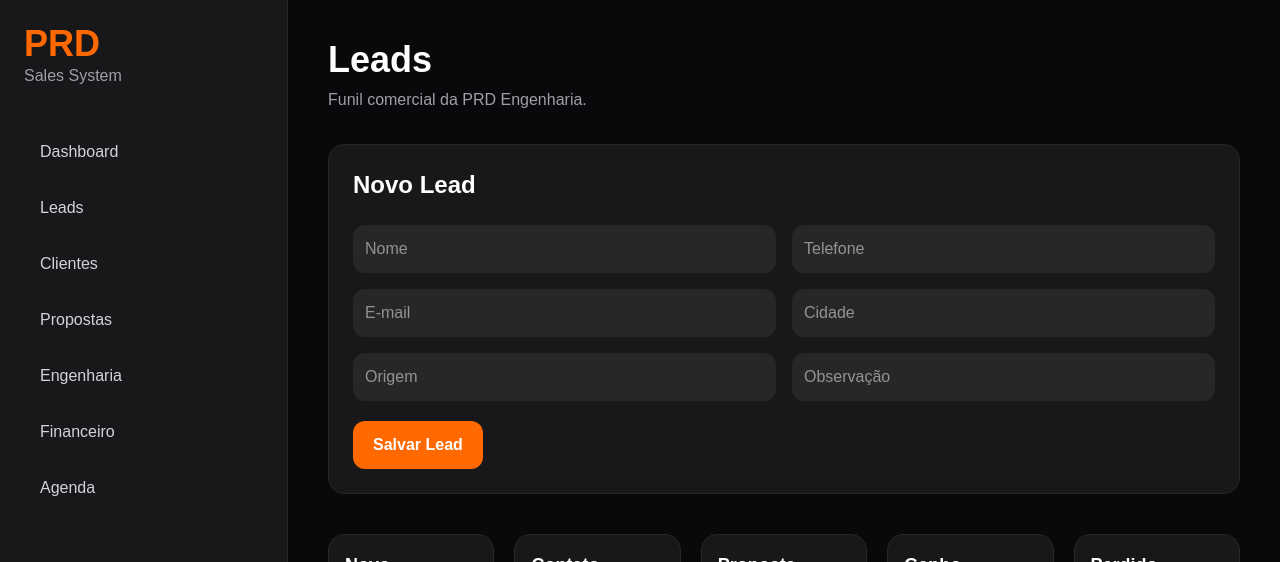
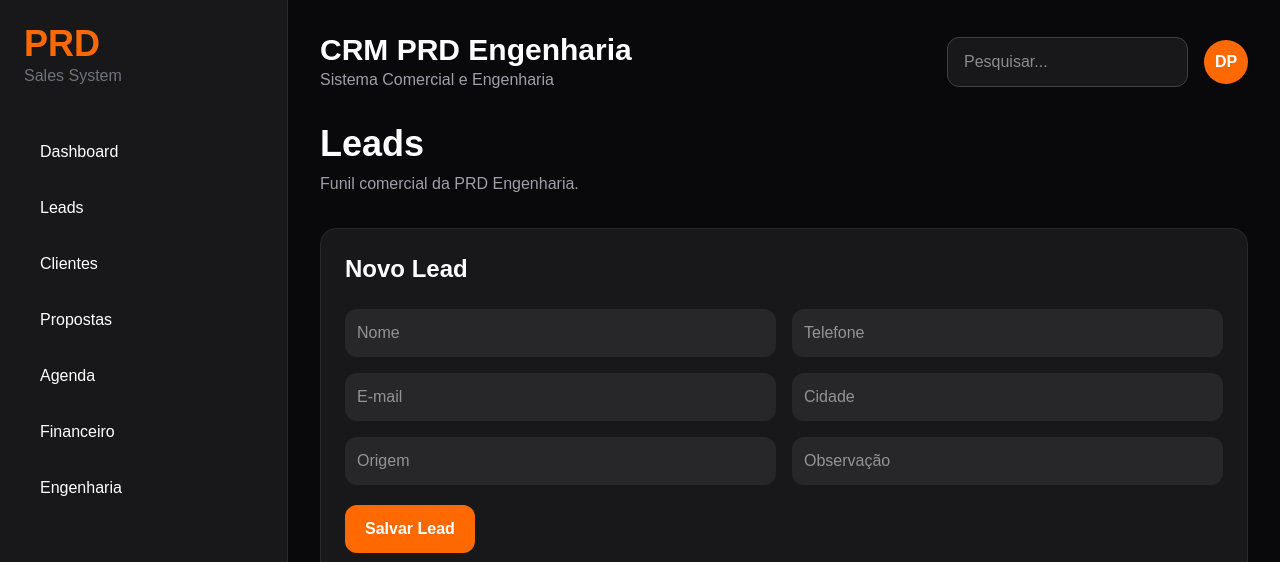
Before and after one commit to panazzolo100-netizen/prd-sales-system, a Next.js app: page /leads in a window 1280 px wide. Shown: the top 562 px of the page. Built offline with nearby package versions, Linux system fonts and the light colour scheme; no server answers; the database is empty.

Commit message:
Organiza services e types do modulo leads

```diff
--- a/components/AppLayout.tsx
+++ b/components/AppLayout.tsx
@@ -1,36 +1,54 @@
 import Link from "next/link";
+import { Topbar } from "./Topbar";
 
-export function AppLayout({ children }: { children: React.ReactNode }) {
-  const menu = [
-    ["Dashboard", "/"],
-    ["Leads", "/leads"],
-    ["Clientes", "/clientes"],
-    ["Propostas", "/propostas"],
-    ["Engenharia", "/engenharia"],
-    ["Financeiro", "/financeiro"],
-    ["Agenda", "/agenda"],
-  ];
+const menu = [
+  { nome: "Dashboard", rota: "/" },
+  { nome: "Leads", rota: "/leads" },
+  { nome: "Clientes", rota: "/clientes" },
+  { nome: "Propostas", rota: "/propostas" },
+  { nome: "Agenda", rota: "/agenda" },
+  { nome: "Financeiro", rota: "/financeiro" },
+  { nome: "Engenharia", rota: "/engenharia" },
+];
 
+export function AppLayout({
+  children,
+}: {
+  children: React.ReactNode;
+}) {
   return (
     <main className="flex min-h-screen bg-zinc-950 text-white">
       <aside className="w-72 border-r border-zinc-800 bg-zinc-900 p-6">
-        <h1 className="text-4xl font-black text-orange-500">PRD</h1>
-        <p className="mb-10 text-zinc-400">Sales System</p>
+
+        <h1 className="text-4xl font-black text-orange-500">
+          PRD
+        </h1>
+
+        <p className="mb-10 text-zinc-500">
+          Sales System
+        </p>
 
         <nav className="space-y-2">
-          {menu.map(([label, href]) => (
+          {menu.map((item) => (
             <Link
-              key={href}
-              href={href}
-              className="block rounded-xl px-4 py-3 text-zinc-300 hover:bg-zinc-800 hover:text-white"
+              key={item.rota}
+              href={item.rota}
+              className="block rounded-xl px-4 py-3 transition hover:bg-zinc-800"
             >
-              {label}
+              {item.nome}
             </Link>
           ))}
         </nav>
+
       </aside>
 
-      <section className="flex-1 p-10">{children}</section>
+      <section className="flex-1 p-8">
+
+        <Topbar />
+
+        {children}
+
+      </section>
     </main>
   );
 }
--- a/components/FollowUpList.tsx
+++ b/components/FollowUpList.tsx
@@ -0,0 +1,28 @@
+export function FollowUpList() {
+  const clientes = [
+    "Fazenda Santa Luzia",
+    "Mercado União",
+    "Auto Elétrica Silva",
+    "Agro MT",
+    "Posto Brasil",
+  ];
+
+  return (
+    <div className="rounded-2xl border border-zinc-800 bg-zinc-900 p-6">
+      <h2 className="mb-6 text-xl font-semibold">
+        Próximos Follow-ups
+      </h2>
+
+      <div className="space-y-3">
+        {clientes.map((cliente) => (
+          <div
+            key={cliente}
+            className="rounded-xl bg-zinc-800 p-4 hover:bg-zinc-700 transition"
+          >
+            {cliente}
+          </div>
+        ))}
+      </div>
+    </div>
+  );
+}
--- a/components/StatsCard.tsx
+++ b/components/StatsCard.tsx
@@ -1,25 +1,21 @@
-type StatsCardProps = {
-  label: string;
+type Props = {
+  title: string;
   value: string;
-  description?: string;
+  color?: string;
 };
 
 export function StatsCard({
-  label,
+  title,
   value,
-  description,
-}: StatsCardProps) {
+  color = "text-orange-500",
+}: Props) {
   return (
     <div className="rounded-2xl border border-zinc-800 bg-zinc-900 p-6">
-      <p className="text-sm text-zinc-400">{label}</p>
+      <p className="text-zinc-400">{title}</p>
 
-      <h3 className="mt-4 text-4xl font-bold">{value}</h3>
-
-      {description ? (
-        <p className="mt-3 text-sm text-zinc-500">
-          {description}
-        </p>
-      ) : null}
+      <h2 className={`mt-3 text-4xl font-bold ${color}`}>
+        {value}
+      </h2>
     </div>
   );
 }
--- a/components/Topbar.tsx
+++ b/components/Topbar.tsx
@@ -1,16 +1,23 @@
 export function Topbar() {
   return (
-    <header className="flex items-center justify-between mb-10">
+    <header className="mb-8 flex items-center justify-between">
       <div>
-        <h2 className="text-4xl font-bold">Dashboard</h2>
-        <p className="text-zinc-400 mt-2">
-          Visão geral comercial da PRD Energia Solar
+        <h2 className="text-3xl font-bold">CRM PRD Engenharia</h2>
+        <p className="text-zinc-400">
+          Sistema Comercial e Engenharia
         </p>
       </div>
 
-      <button className="bg-orange-500 hover:bg-orange-600 transition px-5 py-3 rounded-xl font-semibold">
-        Novo Lead
-      </button>
+      <div className="flex items-center gap-4">
+        <input
+          placeholder="Pesquisar..."
+          className="rounded-xl border border-zinc-700 bg-zinc-900 px-4 py-3 outline-none focus:border-orange-500"
+        />
+
+        <div className="flex h-11 w-11 items-center justify-center rounded-full bg-orange-500 font-bold">
+          DP
+        </div>
+      </div>
     </header>
   );
 }
--- /dev/null
+++ b/services/leads.ts
@@ -0,0 +1,15 @@
+import { supabase } from "@/lib/supabase";
+import { Lead } from "@/types/lead";
+
+export async function getLeads(): Promise<Lead[]> {
+  const { data, error } = await supabase
+    .from("leads")
+    .select("*")
+    .order("created_at", { ascending: false });
+
+  if (error) {
+    throw new Error(error.message);
+  }
+
+  return data || [];
+}
--- /dev/null
+++ b/types/lead.ts
@@ -0,0 +1,11 @@
+export type Lead = {
+  id: string;
+  nome: string;
+  telefone?: string;
+  email?: string;
+  cidade?: string;
+  origem?: string;
+  status: "Novo" | "Contato" | "Proposta" | "Ganho" | "Perdido";
+  observacoes?: string;
+  created_at?: string;
+};
```
